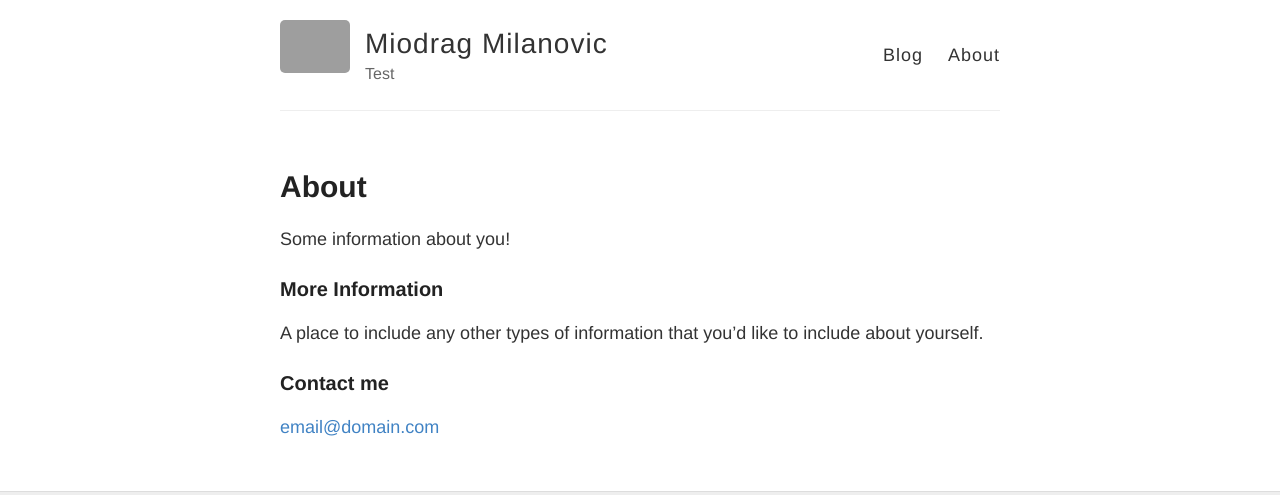
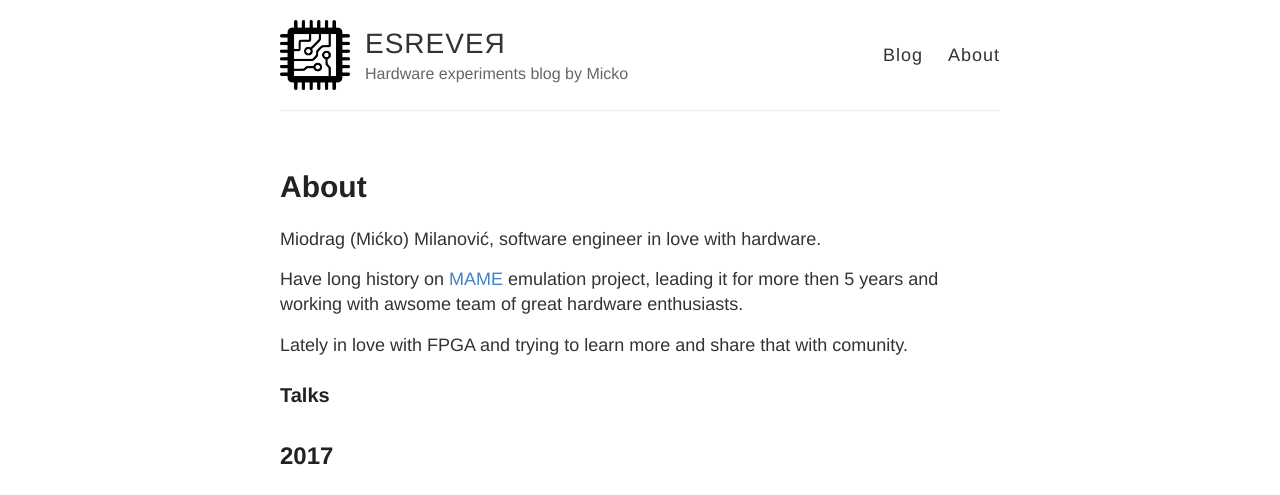
Before and after one commit to mmicko/mmicko.github.io, a Jekyll site: the page built from about.md, in a window 1280 px wide and 1400 px high. Shown: the top 495 px of the window. Built offline with Jekyll 4.4.1, drawn with Linux system fonts in a browser that asks for light colours; some of the changed text lies outside the part shown; grey boxes are pictures that could not be loaded.

Commit message:
add link to logo and about

```diff
--- a/_config.yml
+++ b/_config.yml
@@ -3,14 +3,13 @@
 #
 
 # Name of your site (displayed in the header)
-name: Miodrag Milanovic
+name: ESREVEЯ
 
 # Short bio or description (displayed in the header)
-description: Test
+description: Hardware experiments blog by Micko
 
 # URL of your avatar or profile pic (you could use your GitHub profile pic)
-avatar: https://raw.githubusercontent.com/barryclark/jekyll-now/master/images/jekyll-logo.png
-
+avatar: /images/logo.png
 #
 # Flags below are optional
 #
--- a/about.md
+++ b/about.md
@@ -4,12 +4,41 @@ title: About
 permalink: /about/
 ---
 
-Some information about you!
+Miodrag (Mićko) Milanović, software engineer in love with hardware.
 
-### More Information
+Have long history on [MAME](http://www.mamedev.org) emulation project, leading it for more then 5 years and working with awsome team of great hardware enthusiasts.
 
-A place to include any other types of information that you'd like to include about yourself.
+Lately in love with FPGA and trying to learn more and share that with comunity.
+
+### Talks
+
+## 2017
+
+code::dive 2017 - FPGA for software developers
+
+[![FPGA for software developers](https://img.youtube.com/vi/IhntSPN1iOY/0.jpg)](https://www.youtube.com/watch?v=IhntSPN1iOY "FPGA for software developers")
+
+BalCCon2k17 - FPGA for Software Developers on U boat
+
+[![FPGA for Software Developers on U boat](https://img.youtube.com/vi/CoFWrY1du7w/0.jpg)](https://www.youtube.com/watch?v=CoFWrY1du7w "FPGA for Software Developers on U boat")
+
+## 2016
+
+CppCon 2016 - The MAME story: From C to Modern C++
+
+[![The MAME story](https://img.youtube.com/vi/wAUnUWYaA5s/0.jpg)](https://www.youtube.com/watch?v=wAUnUWYaA5s "The MAME story")
+
+CppCon 2016 - Introduction to GENie - Project generator tool
+
+[![Introduction to GENie](https://img.youtube.com/vi/_vArtdDTrTM/0.jpg)](https://www.youtube.com/watch?v=_vArtdDTrTM "Introduction to GENie")
+
+## 2015
+
+BalCCon2k15 - MAME and preservation of software
+
+[![MAME and preservation of software](https://img.youtube.com/vi/YHyaEm404Gw/0.jpg)](https://www.youtube.com/watch?v=YHyaEm404Gw "MAME and preservation of software")
+
 
 ### Contact me
 
-[email@domain.com](mailto:email@domain.com)
+[mmicko@gmail.com](mailto:mmicko@gmail.com)
```
